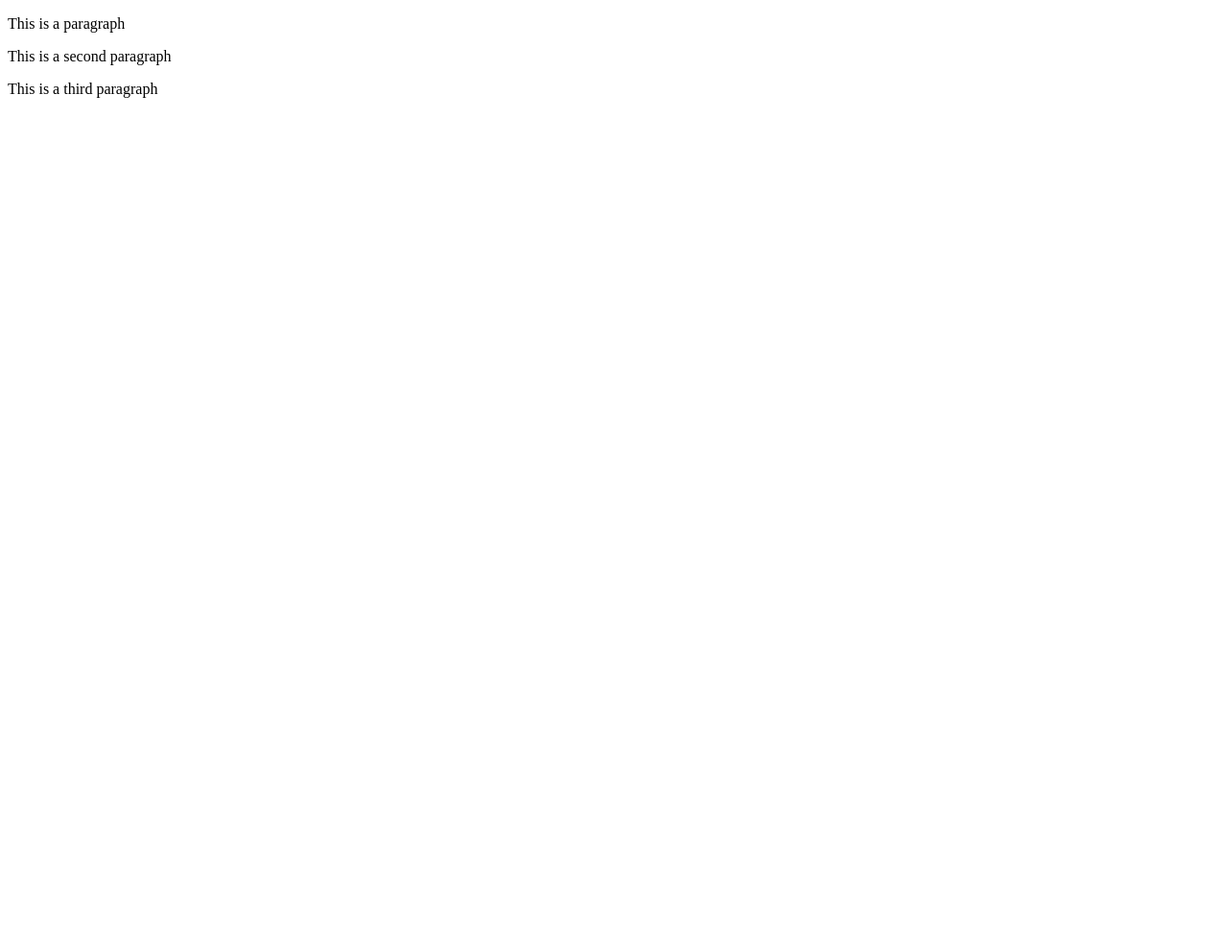
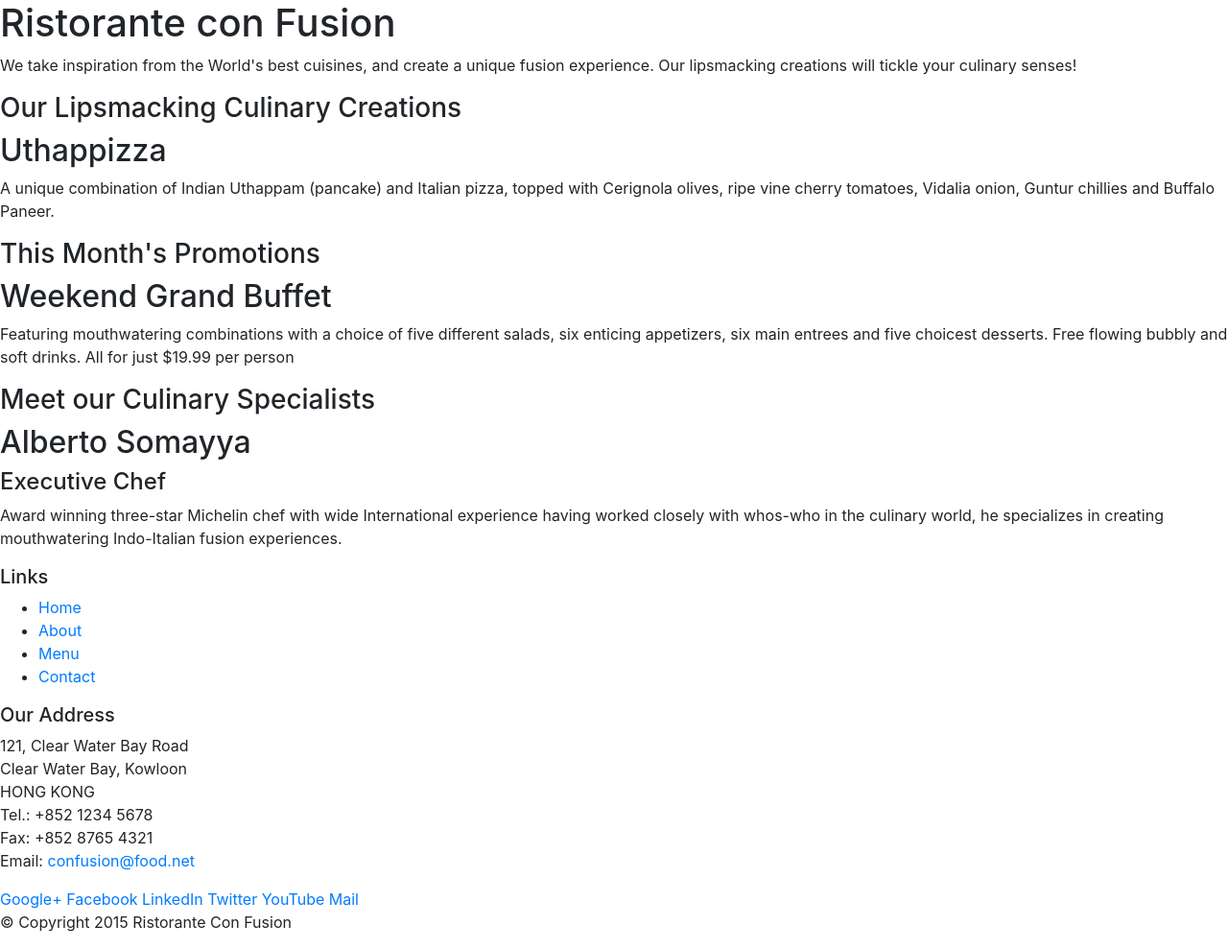
Before and after one commit to mariakudryavtseva/git-test, a website: page index.html in a window 1280 px wide. Shown: the whole page at 96% size. Before the commit the page ends 800 px from the top, so only its background shows below. Drawn offline with nearby package versions, Linux system fonts and the light colour scheme.

Commit message:
Intro.Bootstrap

```diff
--- a/index.html
+++ b/index.html
@@ -1,12 +1,118 @@
 <!DOCTYPE html>
 <html lang="en">
+
 <head>
-    <meta charset="UTF-8">
-    <title>Title</title>
+    <!-- Required meta tags always come first -->
+    <meta charset="utf-8">
+    <meta name="viewport" content="width=device-width, initial-scale=1, shrink-to-fit=no">
+    <meta http-equiv="x-ua-compatible" content="ie=edge">
+
+    <!-- Bootstrap CSS -->
+    <link rel="stylesheet" href="node_modules/bootstrap/dist/css/bootstrap.min.css">
+    <title>Ristorante Con Fusion</title>
 </head>
+
 <body>
-    <p>This is a paragraph</p>
-    <p>This is a second paragraph</p>
-    <p>This is a third paragraph</p>
+
+<header>
+    <div>
+        <div>
+            <div>
+                <h1>Ristorante con Fusion</h1>
+                <p>We take inspiration from the World's best cuisines, and create a unique fusion experience. Our
+                    lipsmacking creations will tickle your culinary senses!</p>
+            </div>
+            <div>
+            </div>
+        </div>
+    </div>
+</header>
+
+<div>
+    <div>
+        <div>
+            <h3>Our Lipsmacking Culinary Creations</h3>
+        </div>
+        <div>
+            <h2>Uthappizza</h2>
+            <p>A unique combination of Indian Uthappam (pancake) and Italian pizza, topped with Cerignola olives, ripe
+                vine cherry tomatoes, Vidalia onion, Guntur chillies and Buffalo Paneer.</p>
+        </div>
+    </div>
+
+
+    <div>
+        <div>
+            <h3>This Month's Promotions</h3>
+        </div>
+        <div>
+            <h2>Weekend Grand Buffet</h2>
+            <p>Featuring mouthwatering combinations with a choice of five different salads, six enticing appetizers, six
+                main entrees and five choicest desserts. Free flowing bubbly and soft drinks. All for just $19.99 per
+                person </p>
+        </div>
+    </div>
+
+    <div>
+        <div>
+            <h3>Meet our Culinary Specialists</h3>
+        </div>
+        <div>
+            <h2>Alberto Somayya</h2>
+            <h4>Executive Chef</h4>
+            <p>Award winning three-star Michelin chef with wide International experience having worked closely with
+                whos-who in the culinary world, he specializes in creating mouthwatering Indo-Italian fusion
+                experiences. </p>
+        </div>
+    </div>
+</div>
+
+<footer>
+    <div>
+        <div>
+            <div>
+                <h5>Links</h5>
+                <ul>
+                    <li><a href="#">Home</a></li>
+                    <li><a href="#">About</a></li>
+                    <li><a href="#">Menu</a></li>
+                    <li><a href="#">Contact</a></li>
+                </ul>
+            </div>
+            <div>
+                <h5>Our Address</h5>
+                <address>
+                    121, Clear Water Bay Road<br>
+                    Clear Water Bay, Kowloon<br>
+                    HONG KONG<br>
+                    Tel.: +852 1234 5678<br>
+                    Fax: +852 8765 4321<br>
+                    Email: <a href="mailto:confusion@food.net">confusion@food.net</a>
+                </address>
+            </div>
+            <div>
+                <div>
+                    <a href="http://google.com/+">Google+</a>
+                    <a href="http://www.facebook.com/profile.php?id=">Facebook</a>
+                    <a href="http://www.linkedin.com/in/">LinkedIn</a>
+                    <a href="http://twitter.com/">Twitter</a>
+                    <a href="http://youtube.com/">YouTube</a>
+                    <a href="mailto:">Mail</a>
+                </div>
+            </div>
+        </div>
+        <div>
+            <div>
+                <p>© Copyright 2015 Ristorante Con Fusion</p>
+            </div>
+        </div>
+    </div>
+</footer>
+
+    <!-- jQuery first, then Tether, then Bootstrap JS. -->
+    <script src="node_modules/jquery/dist/jquery.min.js"></script>
+    <script src="node_modules/tether/dist/js/tether.min.js"></script>
+    <script src="node_modules/bootstrap/dist/js/bootstrap.min.js"></script>
 </body>
+
 </html>
```
Also changed, not shown: package.json (+7 -2 lines), 2 other files.
